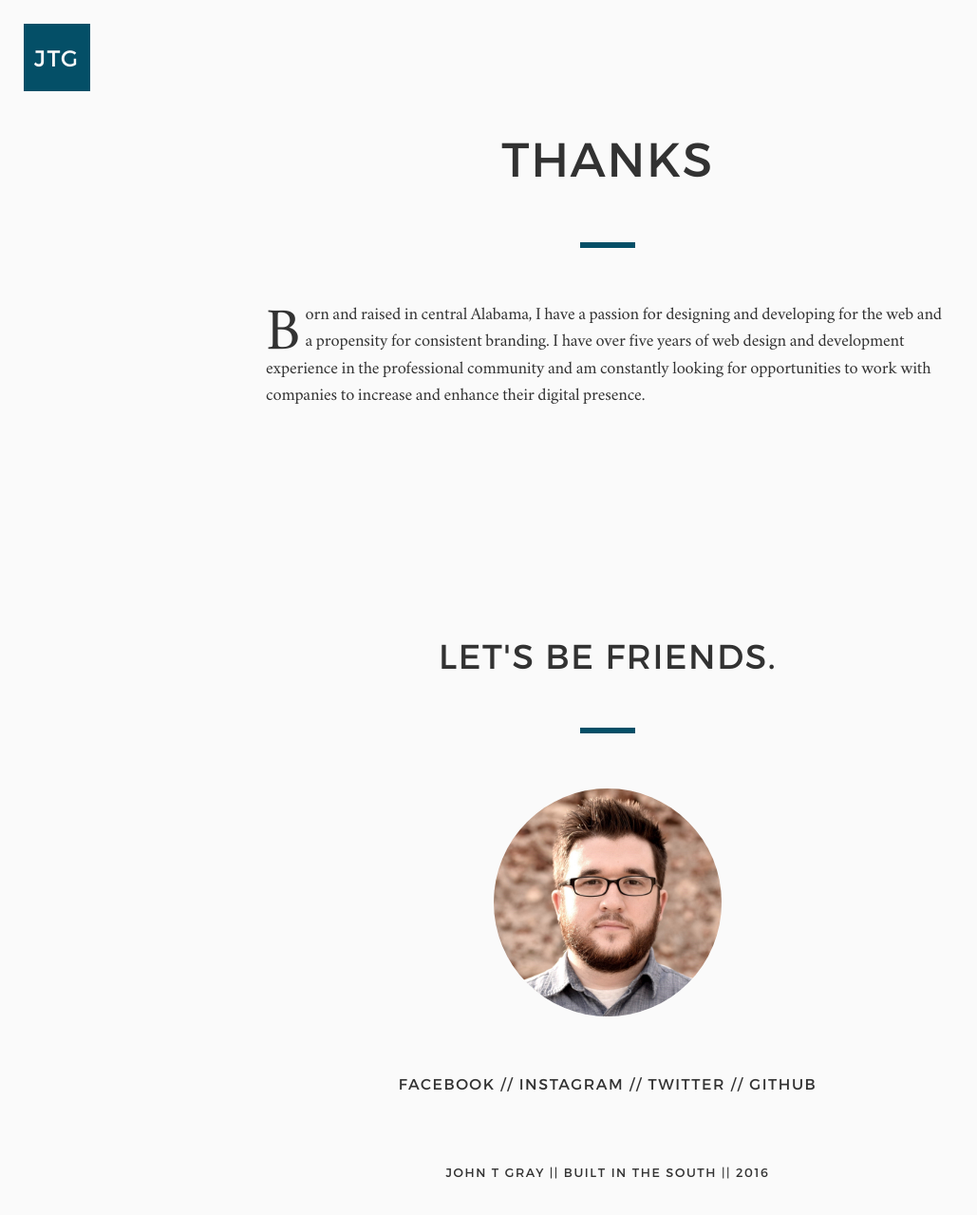
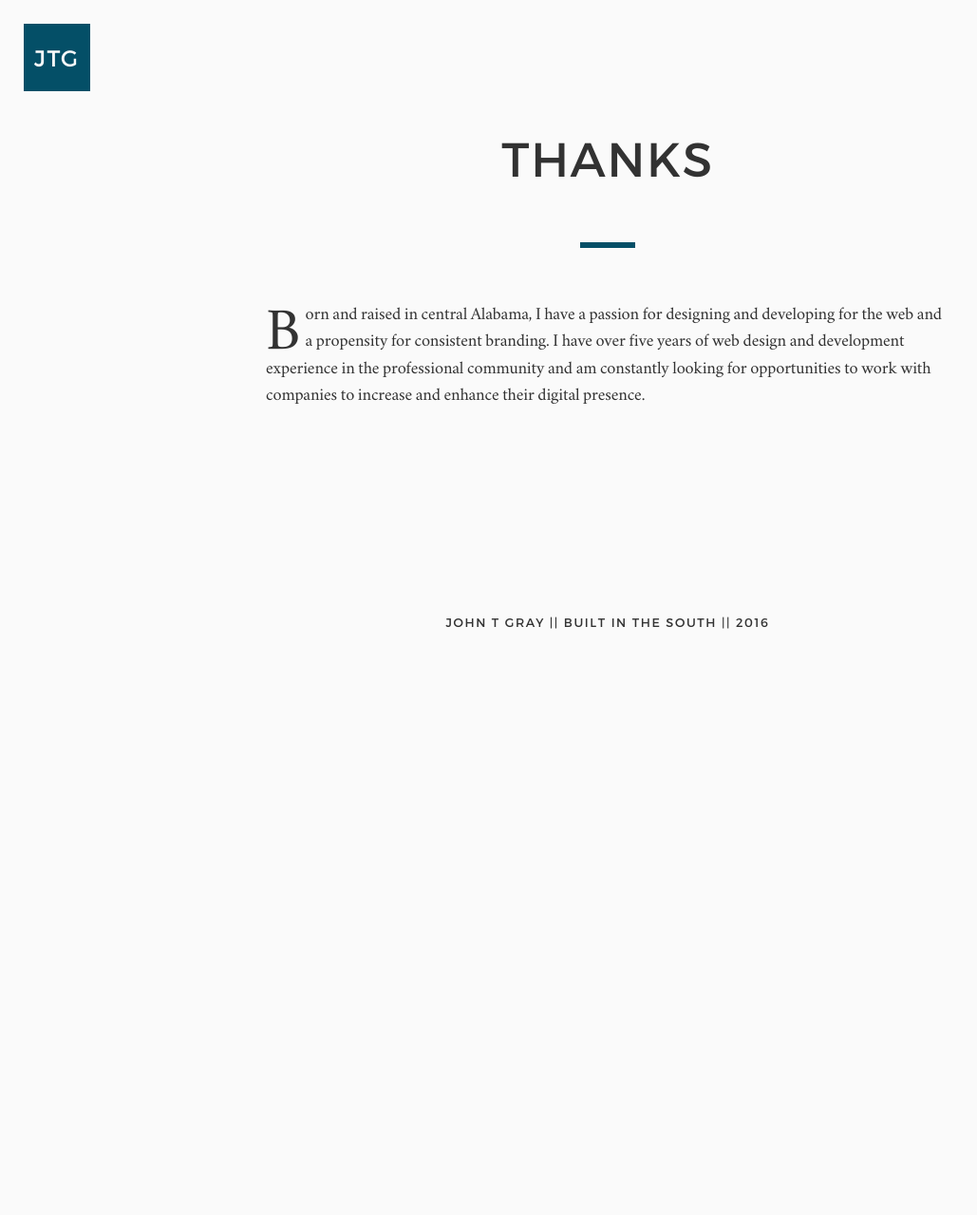
Before and after one commit to jtgry/personal-blog-old, a Jekyll site: the page built from thanks/index.html, in a window 1280 px wide and 1279 px high. Shown: the whole window at 95% size, without its empty margins (0-1029 px from the left). Built offline with Jekyll 4.4.1, drawn with Linux system fonts in a browser that asks for light colours; nearby versions of some CDN libraries.

Commit message:
Updated '/_includes/footer.html' via CloudCannon

```diff
--- a/_includes/footer.html
+++ b/_includes/footer.html
@@ -1,17 +1,5 @@
 <footer>
   <div class="text-center">
-    <h2 class="footer-title 1">Let's be friends.</h2>
-    <hr class="content-block-hr 2">
-    <img class="me 3" src="/images/me.jpg" />
-    <ul class="social-links 3">
-      <li><a href="//facebook.com/tgray.it">FACEBOOK</a></li>
-      <li>//</li>
-      <li><a href="//instagram.com/jtgry">INSTAGRAM</a></li>
-      <li>//</li>
-      <li><a href="//twitter.com/jtgry">TWITTER</a></li>
-      <li>//</li>
-      <li><a href="//github.com/jtgry">GITHUB</a></li>
-    </ul>
     <small class="copyright">JOHN T GRAY || BUILT IN THE SOUTH || 2016</small>
   </div>
 </footer>
```
